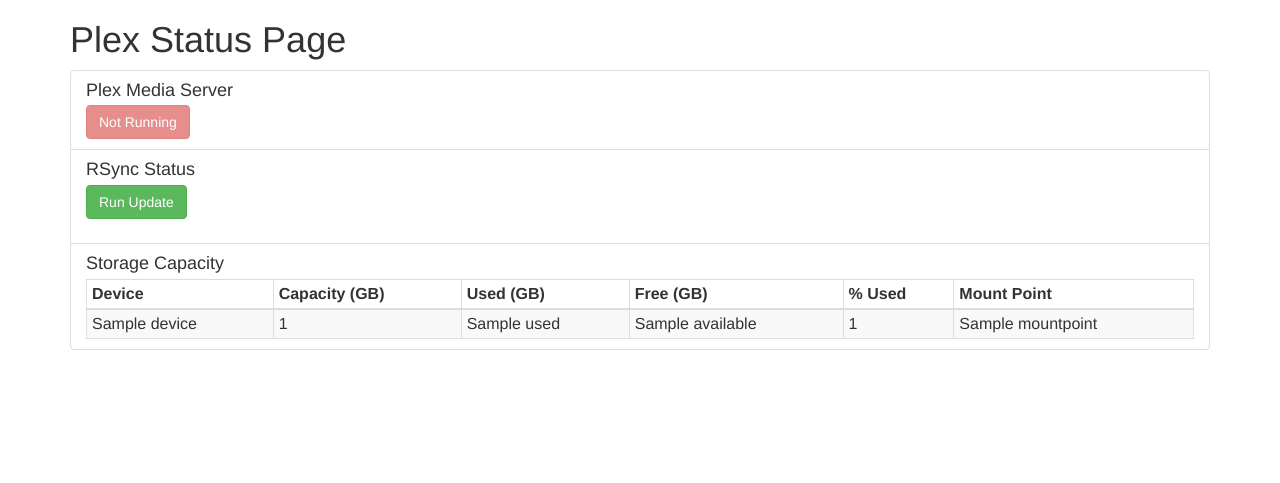
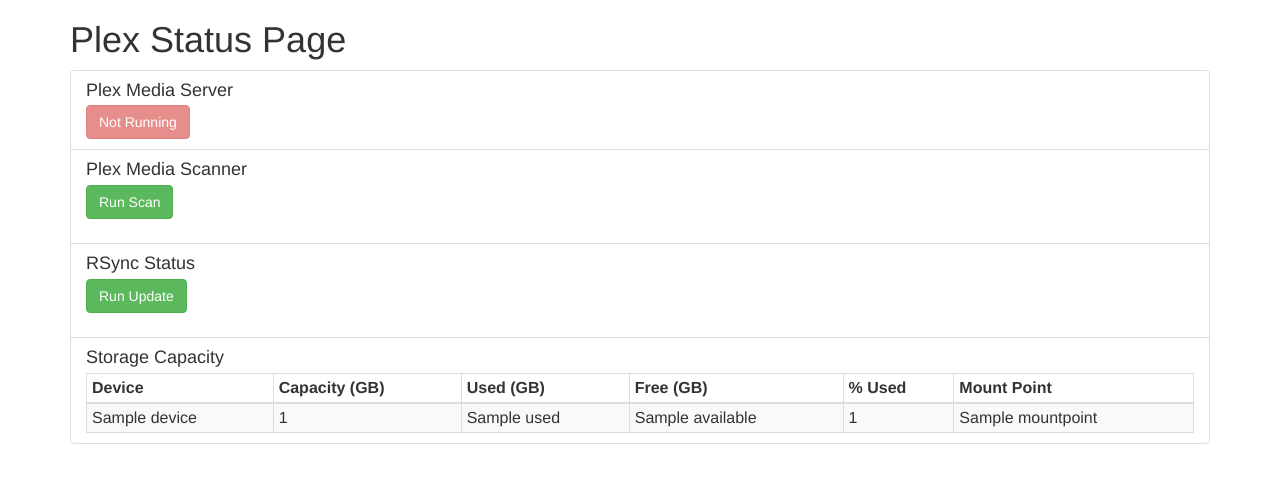
Before and after one commit to algorerhythms/plex_status, a Flask app: template templates/index.html in a window 1280 px wide. Shown: the top 483 px of the page. Run offline with Flask 2, Linux system fonts and the light colour scheme; the template is opened without the code that fills it: most values are stand-ins (such as "Sample title", 1, 10 or a date in 2020); some libraries are stand-ins or nearby versions.

Commit message:
adding ability to trigger plex scan

```diff
--- a/app.py
+++ b/app.py
@@ -54,8 +54,20 @@
 	if(output.strip() == ""):
 		plex_status = False
 
+
+	# Check if Plex scanner is running
+	p1 = subprocess.Popen(["ps", "-ef"], stdout=subprocess.PIPE)
+	p2 = subprocess.Popen(["grep", "[P]lex Media Scanner"], stdin=p1.stdout, stdout=subprocess.PIPE)
+
+	output = p2.communicate()[0]
+	scanner_status = True
+
+	# if scanner isn't running, set to false
+	if(output.strip() == ""):
+		scanner_status = False
+
+
 	# Check if Rsync is already running
-
 	p1 = subprocess.Popen(['pgrep', 'rsync'], stdout=subprocess.PIPE)
 	output = p1.communicate()[0]
 	rsync_status = True
@@ -75,17 +87,23 @@
 		'mountpoint': output[-1]
 	}
 
-	return render_template('index.html', plex_status=plex_status, rsync_status=rsync_status, storage=storage_status)
+	return render_template('index.html', plex_status=plex_status, scanner_status=scanner_status, rsync_status=rsync_status, storage=storage_status)
 
 @app.route('/update', methods=['POST'])
 @requires_auth
 def update():
-	subprocess.Popen(["sh", "/plex/plexscript.sh"])
+	subprocess.Popen(["sh", "scripts/plexscript.sh"])
 	return redirect(url_for('status', flag=1))
+
+@app.route('/scan', methods=['POST'])
+@requires_auth
+def scan():
+	subprocess.Popen(["sh", "scripts/scan.sh"])
+	return redirect(url_for('status'))
 
 
 if __name__ == '__main__':
     app.run(
-#		debug=True,
+		debug=True,
 		host='0.0.0.0'
     )
--- a/templates/index.html
+++ b/templates/index.html
@@ -20,6 +20,20 @@
 						{% else %}
 							<input class="btn btn-danger" type="submit" value="Not Running" disabled>
 						{% endif %}
+					</p>
+				</div>
+				<div class="list-group-item">
+					<h4 class="list-group-item-heading">
+						Plex Media Scanner
+					</h4>
+					<p class="list-group-item-text">
+						<form action='/scan', method='post'>
+						{% if scanner_status %}
+							<input class="btn btn-danger" type="submit" value="Already Running" disabled>
+						{% else %}
+							<input class="btn btn-success" type="submit" value="Run Scan">
+						{% endif %}
+						</form>
 					</p>
 				</div>
 				<div class="list-group-item">
```
